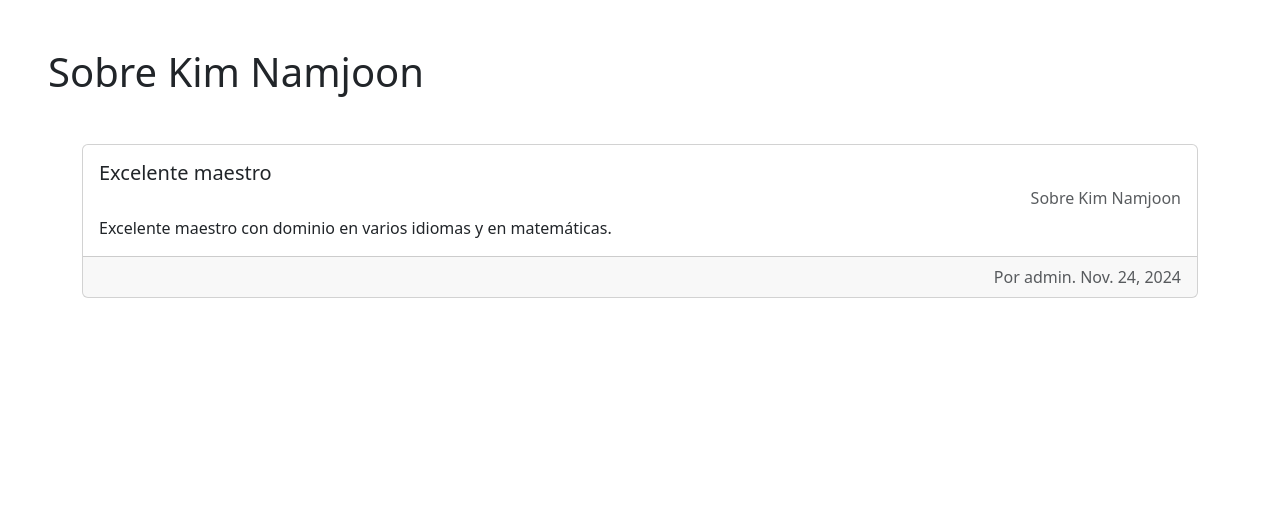
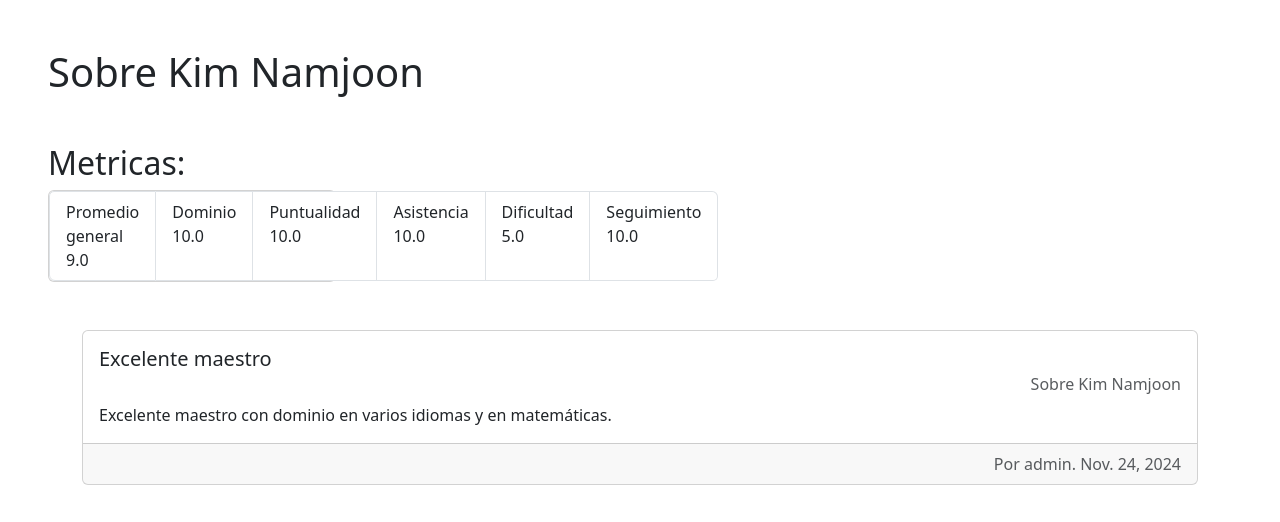
Before and after one commit to oayala775/wikiprofes, a Django app: page /profesor/1 in a window 1280 px wide. Shown: the part 56-578 px from the top of the page. Run offline with Django 5.2, Linux system fonts and the light colour scheme; data comes from the database, SQL or seed files in the repository.

Commit message:
feat: Metricas del profesor
Agregar al perfil de cada profesor sus metricas: Promedio general y
promedio de todos sus rubros.

```diff
--- a/publicacion/views.py
+++ b/publicacion/views.py
@@ -1,16 +1,64 @@
 from django.shortcuts import render
 from django.views import generic
 from .models import Publicacion
+from django.db.models import Avg
+
 
 # Create your views here.
 class PublicacionView(generic.ListView):
-    template_name = 'publicacion/index.html'
+    template_name = "publicacion/index.html"
 
     def get_queryset(self):
-        return Publicacion.objects.order_by('-fecha')[:5]
+        return Publicacion.objects.order_by("-fecha")[:5]
+
 
 class ProfesorView(generic.ListView):
     template_name = "publicacion/profesor.html"
 
     def get_queryset(self):
         return Publicacion.objects.filter(profesor_id=self.kwargs["profesor_id"])
+
+    def get_context_data(self, **kwargs):
+        context = super().get_context_data(**kwargs)
+        context["promedio_dominio"] = "%.1f" % (
+            Publicacion.objects.filter(
+                profesor_id=self.kwargs["profesor_id"]
+            ).aggregate(Avg("dominio", default=0))["dominio__avg"]
+        )
+
+        context["promedio_puntualidad"] = "%.1f" % (
+            Publicacion.objects.filter(
+                profesor_id=self.kwargs["profesor_id"]
+            ).aggregate(Avg("puntualidad", default=0))["puntualidad__avg"]
+        )
+
+        context["promedio_asistencia"] = "%.1f" % (
+            Publicacion.objects.filter(
+                profesor_id=self.kwargs["profesor_id"]
+            ).aggregate(Avg("asistencia", default=0))["asistencia__avg"]
+        )
+
+        context["promedio_dificultad"] = "%.1f" % (
+            Publicacion.objects.filter(
+                profesor_id=self.kwargs["profesor_id"]
+            ).aggregate(Avg("dificultad", default=0))["dificultad__avg"]
+        )
+
+        context["promedio_seguimiento"] = "%.1f" % (
+            Publicacion.objects.filter(
+                profesor_id=self.kwargs["profesor_id"]
+            ).aggregate(Avg("seguimiento", default=0))["seguimiento__avg"]
+        )
+
+        sumatoria = 0
+        publicaciones = self.get_queryset()
+        for publicacion in publicaciones:
+            sumatoria += (
+                publicacion.dominio
+                + publicacion.puntualidad
+                + publicacion.asistencia
+                + publicacion.dificultad
+                + publicacion.seguimiento
+            ) / 5
+        context["promedio_general"] = "%.1f" % (sumatoria / len(publicaciones))
+        return context
--- a/templates/publicacion/profesor.html
+++ b/templates/publicacion/profesor.html
@@ -27,6 +27,21 @@
 
 
     <h1 class="m-5">Sobre {{publicacion_list.0.profesor}}</h1>
+    <div class="m-5 profesor-metricas">
+        <h2>Metricas:</h2>
+        <div class="promedios">
+            <div class="card" style="width: 18rem;">
+                <ul class="list-group list-group-horizontal">
+                    <li class="list-group-item"> Promedio general {{promedio_general}} </li>
+                    <li class="list-group-item"> Dominio {{promedio_dominio}} </li>
+                    <li class="list-group-item"> Puntualidad {{promedio_puntualidad}} </li>
+                    <li class="list-group-item"> Asistencia {{promedio_asistencia}} </li>
+                    <li class="list-group-item"> Dificultad {{promedio_dificultad}} </li>
+                    <li class="list-group-item"> Seguimiento {{promedio_seguimiento}} </li>
+                </ul>
+            </div>
+        </div>
+    </div>
     {% for publicacion in publicacion_list %}
     <section>
         <div class="container">
```
